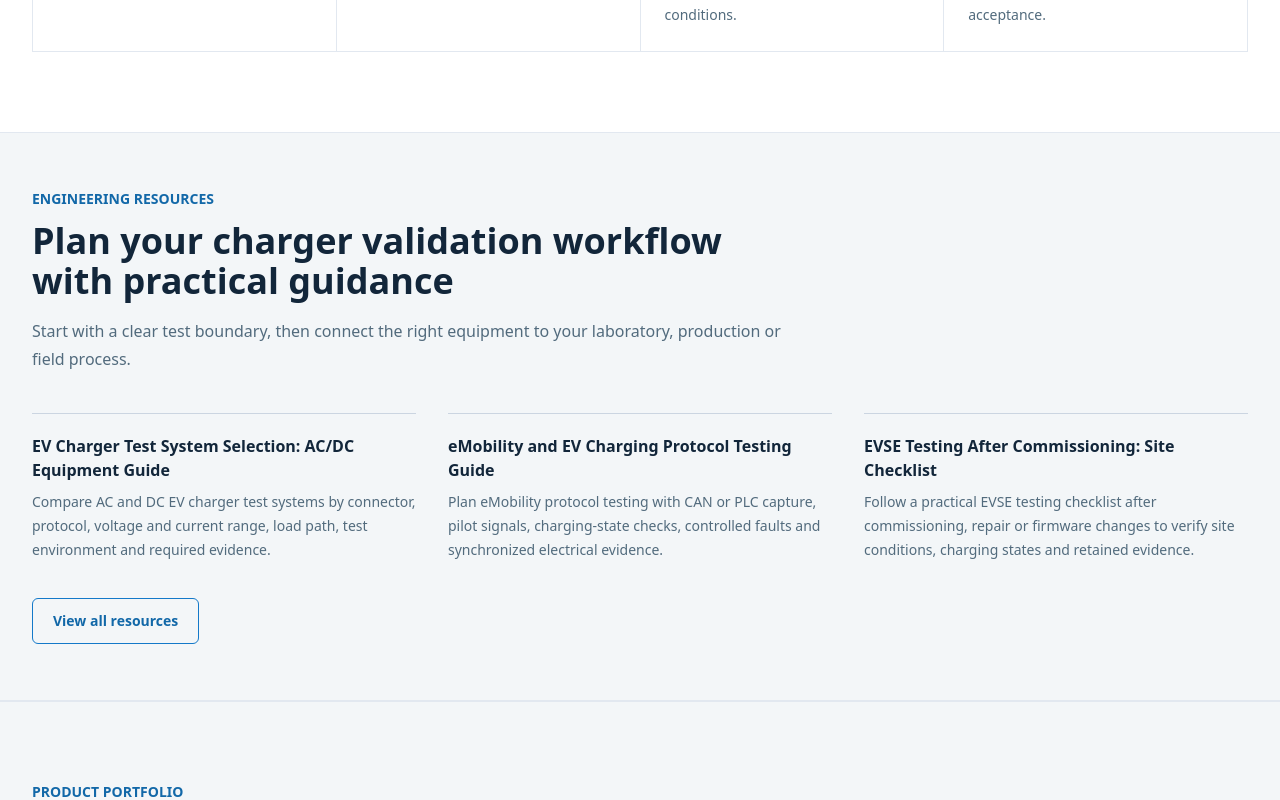
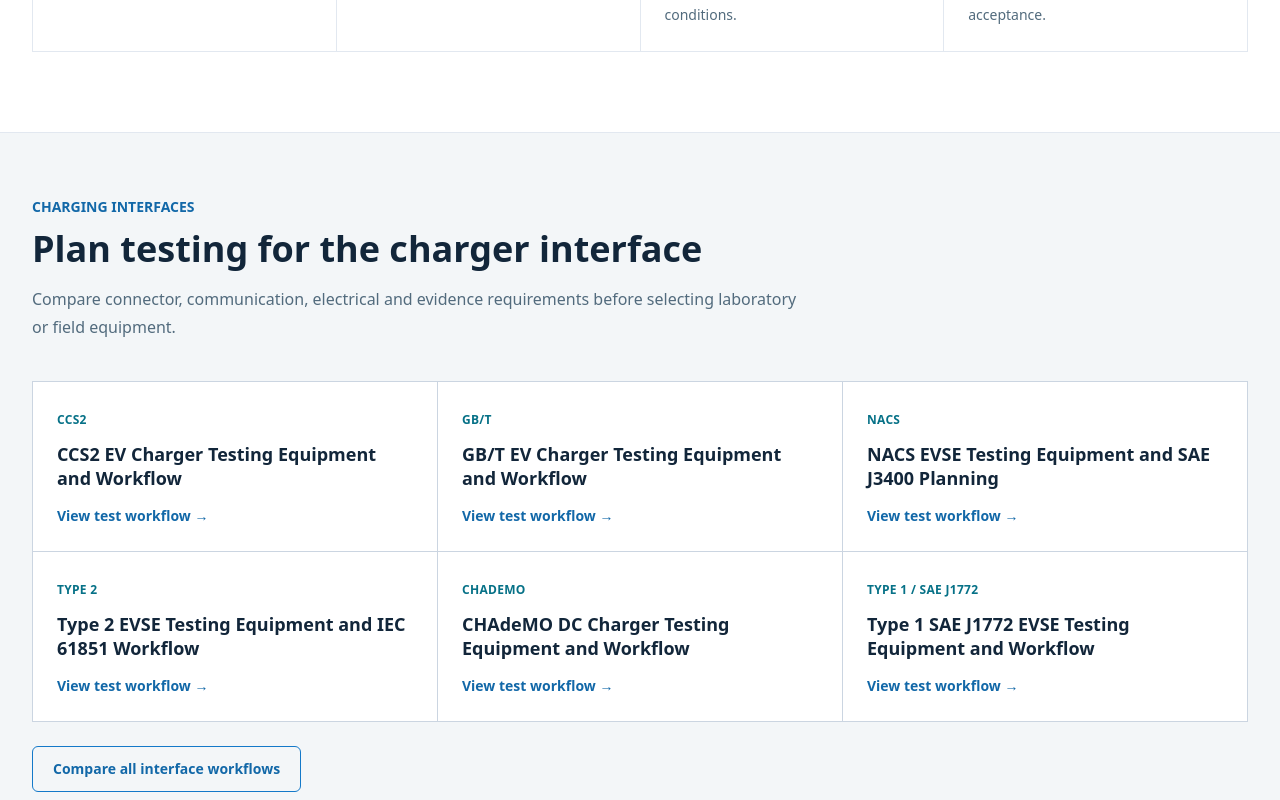
Before and after one commit to apexevtech/apexevtech-website, a Next.js app: page / in a window 1280 px wide. Shown: the part 1380-2180 px from the top of the page. Built offline with nearby package versions, Linux system fonts and the light colour scheme; no server answers.

Commit message:
Strengthen interface guide discovery

```diff
--- a/app/page.tsx
+++ b/app/page.tsx
@@ -2,6 +2,7 @@ import Image from "next/image";
 import Link from "next/link";
 import { ProductCard } from "@/components/ProductCard";
 import { SectionHeading } from "@/components/SectionHeading";
+import { interfaceTopics } from "@/data/interface-topics";
 import { products } from "@/data/site";
 import { resources } from "@/lib/resources/catalog";
 
@@ -123,6 +124,32 @@ export default function HomePage() {
         </div>
       </section>
 
+      <section className="border-y border-slate-200 bg-[#f3f6f8] px-5 py-14 lg:px-8 lg:py-16">
+        <div className="mx-auto max-w-7xl">
+          <SectionHeading
+            eyebrow="Charging interfaces"
+            title="Plan testing for the charger interface"
+            description="Compare connector, communication, electrical and evidence requirements before selecting laboratory or field equipment."
+          />
+          <div className="mt-8 grid border-l border-t border-slate-300 sm:grid-cols-2 lg:grid-cols-3">
+            {interfaceTopics.map((topic) => (
+              <Link
+                key={topic.slug}
+                href={`/interfaces/${topic.slug}`}
+                className="group min-h-40 border-b border-r border-slate-300 bg-white p-6 transition-colors hover:border-[#1479c9] hover:bg-[#f7fbfd]"
+              >
+                <span className="text-xs font-black uppercase tracking-wide text-[#067187]">{topic.name}</span>
+                <span className="mt-3 block text-lg font-black leading-6 text-[#12263a] group-hover:text-[#1268a8]">{topic.title}</span>
+                <span className="mt-4 inline-flex text-sm font-extrabold text-[#1268a8]">View test workflow →</span>
+              </Link>
+            ))}
+          </div>
+          <Link href="/interfaces" className="mt-6 inline-flex rounded-md border border-[#1479c9] px-5 py-3 text-sm font-extrabold text-[#1268a8] hover:bg-white">
+            Compare all interface workflows
+          </Link>
+        </div>
+      </section>
+
       <section className="border-y border-slate-200 bg-[#f3f6f8] px-5 py-14 lg:px-8">
         <div className="mx-auto max-w-7xl">
           <SectionHeading eyebrow="Engineering Resources" title="Plan your charger validation workflow with practical guidance" description="Start with a clear test boundary, then connect the right equipment to your laboratory, production or field process." />
--- a/app/sitemap.ts
+++ b/app/sitemap.ts
@@ -7,7 +7,7 @@ import { interfaceTopics } from "@/data/interface-topics";
 
 const siteContentLastModified = "2026-10-08T00:00:00.000Z";
 const staticPageUpdates: Record<string, string> = {
-  "": "2026-09-22T00:00:00.000Z",
+  "": "2026-10-10T00:00:00.000Z",
   "/products": "2026-10-08T00:00:00.000Z",
   "/about": "2026-09-22T00:00:00.000Z",
   "/contact": "2026-09-22T00:00:00.000Z",
```
Also changed, not shown: 1 other file (tests, documents, lock files or other folders).
